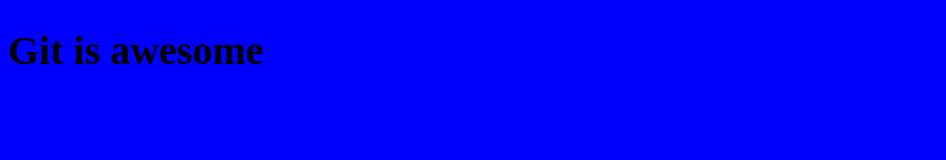
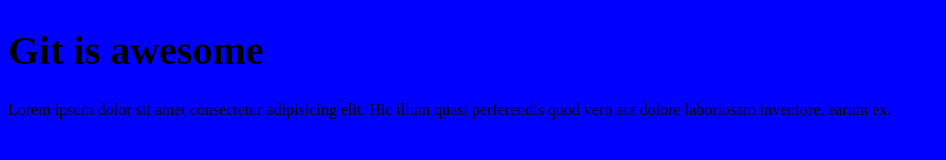
Before and after one commit to Suleyman63701/gitProject, a plain HTML site: page index.html in a window 1280 px wide. Shown: the whole page, without its empty margins (0-946 px from the left). Drawn offline with Linux system fonts and the light colour scheme.

Commit message:
added paragraph

```diff
--- a/index.html
+++ b/index.html
@@ -9,5 +9,6 @@
 </head>
 <body>
     <h1>Git is awesome</h1>
+    <p>Lorem ipsum dolor sit amet consectetur adipisicing elit. Hic illum quasi perferendis quod vero aut dolore laboriosam inventore, earum ex.</p>
 </body>
 </html>
```
